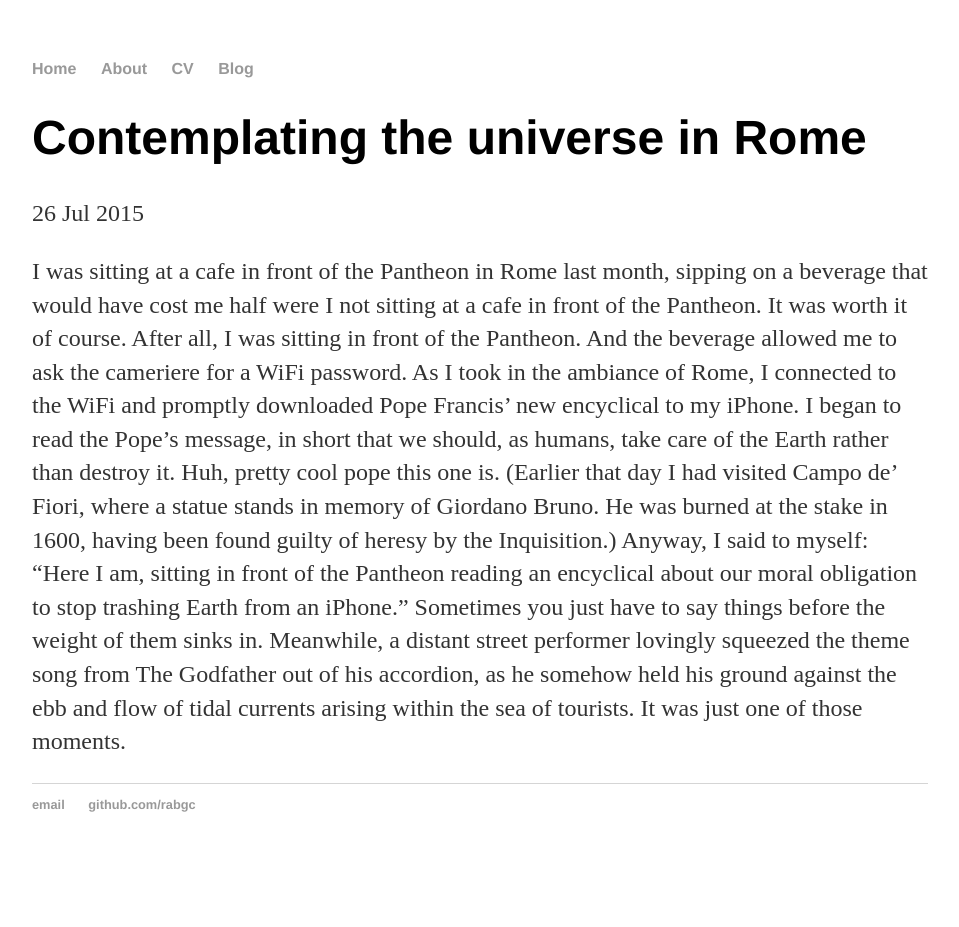
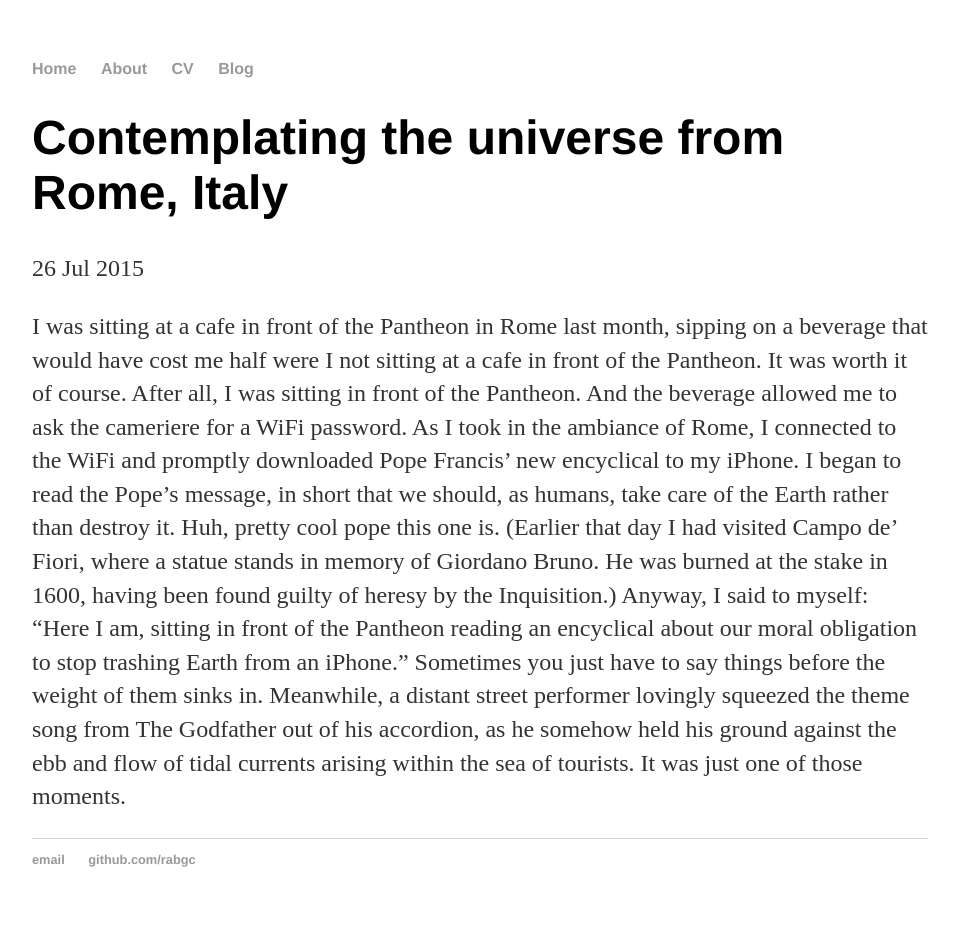
Before and after one commit to rabgc/rabgc.github.io, a Jekyll site: the page built from _posts/2015-07-26-rick-bennett--summer-successes.md, in a window 1280 px wide. Shown: the whole page, without its empty margins (160-1119 px from the left). Built offline with Jekyll 4.4.1, drawn with Linux system fonts in a browser that asks for light colours; before the commit the page ends 900 px from its top, so only the background shows below that.

Commit message:
Title change again!

```diff
--- a/_posts/2015-07-26-rick-bennett--summer-successes.md
+++ b/_posts/2015-07-26-rick-bennett--summer-successes.md
@@ -1,6 +1,6 @@
 ---
 layout: post
-title: "Contemplating the universe in Rome"
+title: "Contemplating the universe from Rome, Italy"
 date: 2015-07-26
 ---
 
```
